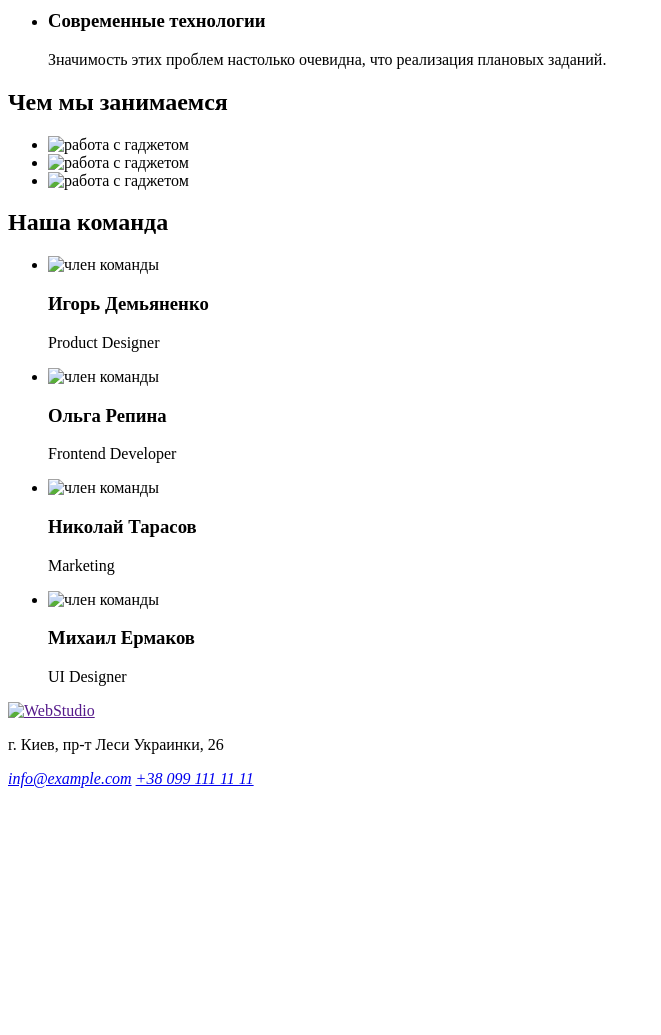
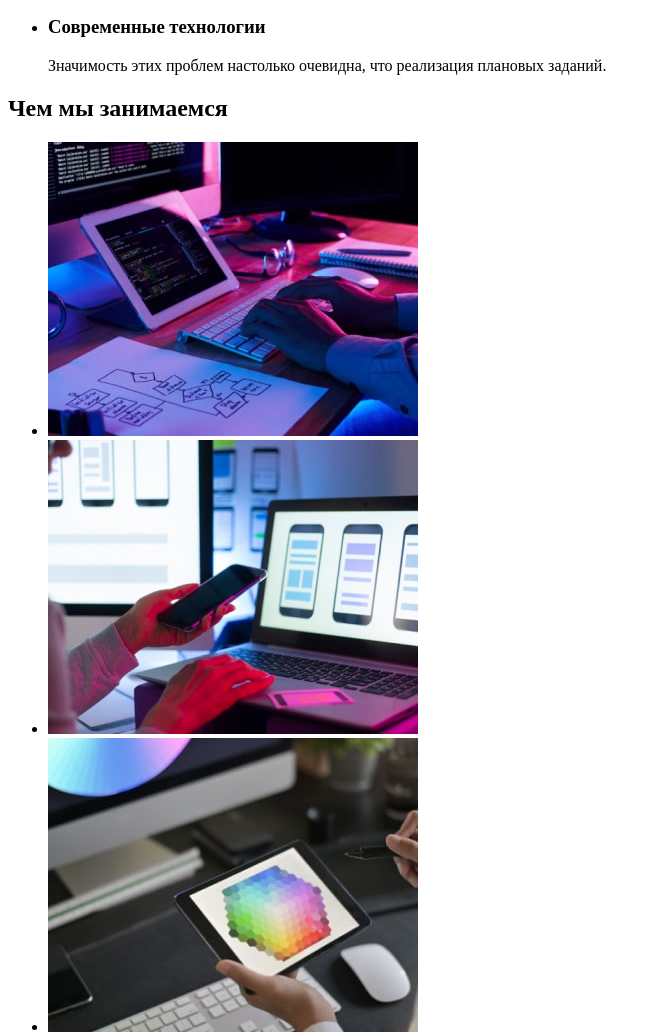
Before and after one commit to OlenaBoiko17/goit-markup-hw-01, a plain HTML site: page index.html in a window 1280 px wide. Shown: the part 460-1495 px from the top of the page, without its empty margins (0-661 px from the left). Before the commit the page ends 1256 px from the top, so only its background shows below. Drawn offline with Linux system fonts and the light colour scheme.

Commit message:
виправлення помилок з картинками

```diff
--- a/index.html
+++ b/index.html
@@ -9,7 +9,7 @@
 <body>
     <header>
         <a href="">
-            <img src="images/WebStudio.jpg" alt="WebStudio">
+            <img src="./images/WebStudio.jpg" alt="WebStudio">
         </a>
         <nav>
             <ul>
@@ -50,31 +50,31 @@
         <section class="images">
             <h2>Чем мы занимаемся</h2>
             <ul>
-                <li><img src="images/box1.jpg" alt="работа с гаджетом"width="370"></li>
-                <li><img src="images/box2.jpg" alt="работа с гаджетом"width="370"></li>
-                <li><img src="images/box3.jpg" alt="работа с гаджетом"width="370"></li>
+                <li><img src="./images/box1.jpg" alt="работа с гаджетом"width="370"></li>
+                <li><img src="./images/box2.jpg" alt="работа с гаджетом"width="370"></li>
+                <li><img src="./images/box3.jpg" alt="работа с гаджетом"width="370"></li>
             </ul>
         </section>
         <section class="our team">
             <h2>Наша команда</h2>
            <ul>
             <li>
-                <img src="images/img1.jpg" alt="член команды"width="270">
+                <img src="./images/img1.jpg" alt="член команды"width="270">
                 <h3>Игорь Демьяненко</h3>
                 <p>Product Designer</p>
             </li>
             <li>
-                <img src="images/img2.jpg" alt="член команды"width="270">
+                <img src="./images/img2.jpg" alt="член команды"width="270">
                 <h3>Ольга Репина</h3>
                 <p>Frontend Developer</p>
             </li>
             <li>
-                <img src="images/img3.jpg" alt="член команды"width="270">
+                <img src="./images/img3.jpg" alt="член команды"width="270">
                 <h3>Николай Тарасов</h3>
                 <p>Marketing</p>
             </li>
             <li>
-                <img src="images/img4.jpg" alt="член команды"width="270">
+                <img src="./images/img4.jpg" alt="член команды"width="270">
                 <h3>Михаил Ермаков</h3>
                 <p>UI Designer</p>
             </li>
@@ -86,7 +86,7 @@
     </main>
     <footer>
         <a href="">
-            <img src="images/WebStudio.jpg" alt="WebStudio">
+            <img src="./images/WebStudio2.png" alt="WebStudio">
         </a>
         <p>г. Киев, пр-т Леси Украинки, 26</p>
         <address>
```
Also changed, not shown: images/WebStudio.jpg (added), images/WebStudio2.png (added), images/box1.jpg (added), images/box2.jpg (added), images/box3.jpg (added), images/img1.jpg (added), images/img2.jpg (added), images/img3.jpg (added), images/img4.jpg (added).
